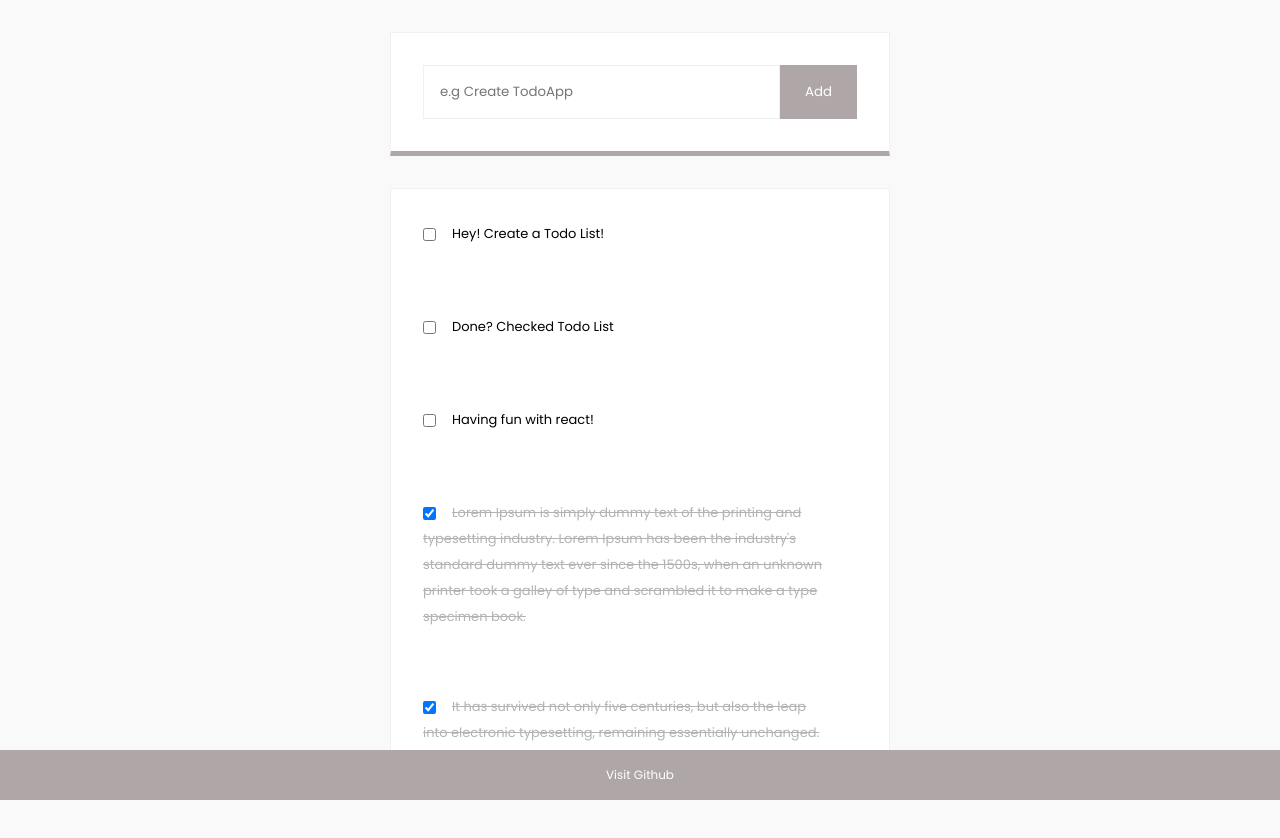
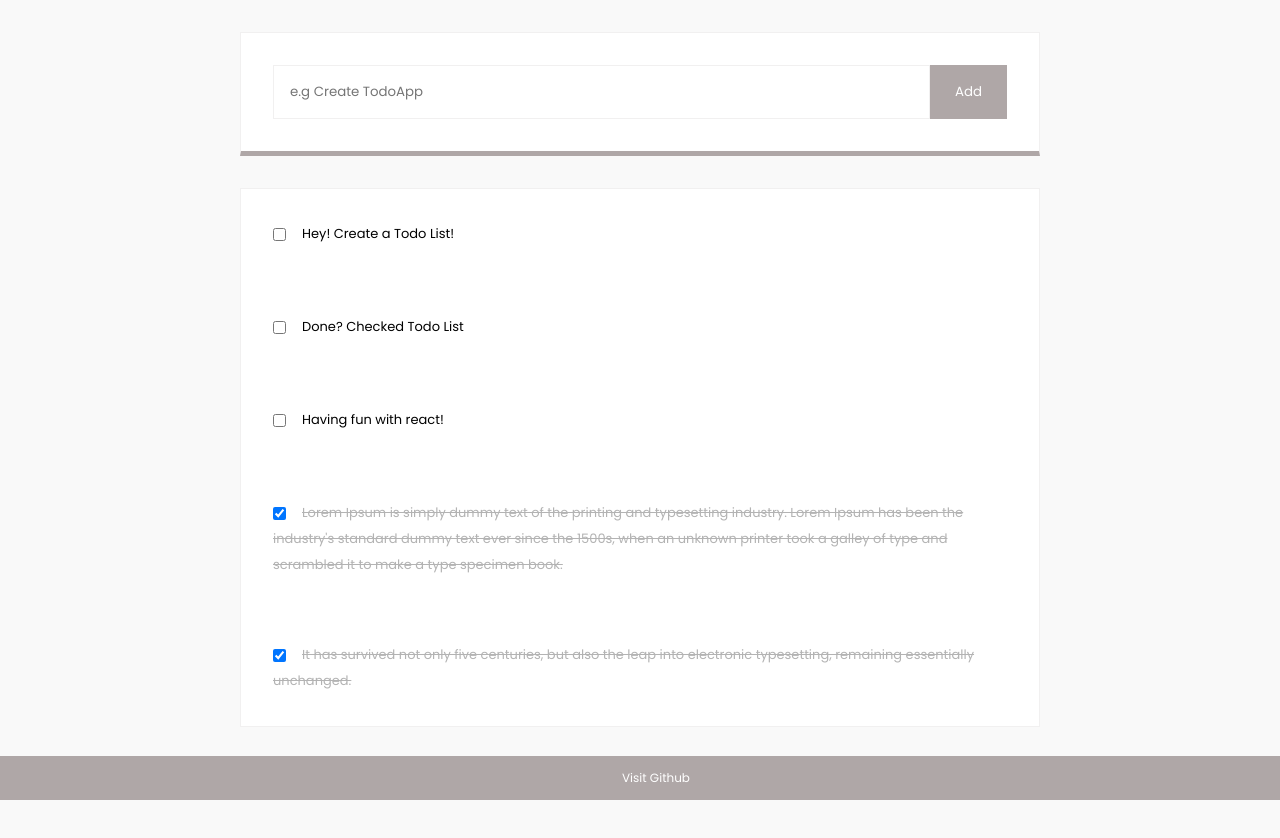
Before and after one commit to kurtobando/simple-todo, a React (Create React App) app: page / in a window 1280 px wide. Shown: the top 838 px of the page. Built offline with nearby package versions, Linux system fonts and the light colour scheme.

Commit message:
change the todoApp width and padding for the todoApp footer

```diff
--- a/src/App.css
+++ b/src/App.css
@@ -15,7 +15,7 @@ input, button {
 
 .TodoApp {
 	width: 100%;
-	max-width: 500px;
+	max-width: 800px;
 	margin: 0 auto;
 	margin-bottom: 100px;
 	box-sizing: border-box;
@@ -104,7 +104,7 @@ input, button {
 	text-align: center;
 	color: white;
 	background-color: #afa7a7;
-	height: 50px;
+	padding: 1rem;
 	display: flex;
     justify-content: center;
     flex-direction: column;
```
